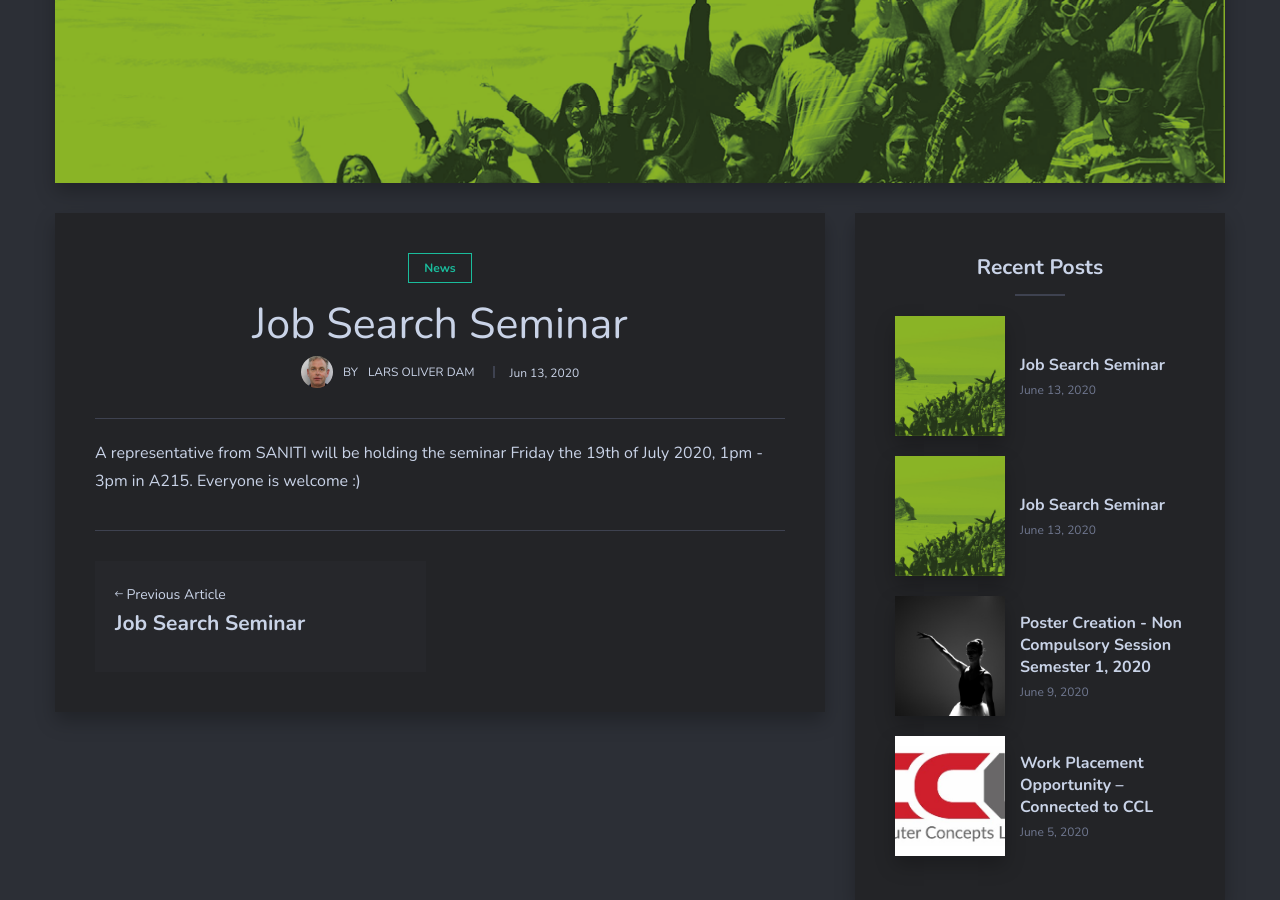
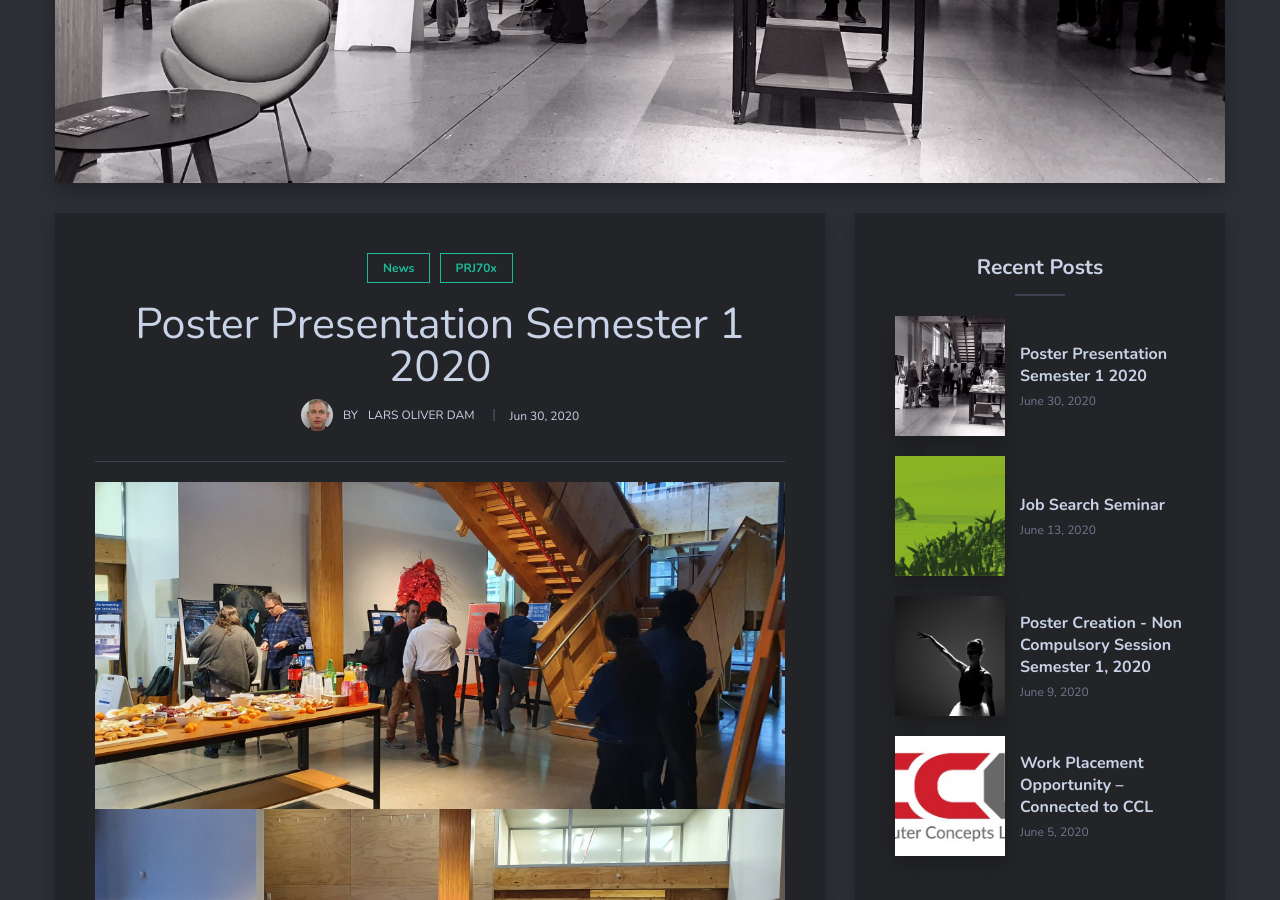
Before and after one commit to larsoliverdam/nmit, a Jekyll site: the page built from _posts/2020-06-29-poster_present.markdown, in a window 1280 px wide and 900 px high, scrolled down 512 px. Built offline with Jekyll 4.4.1, drawn with Linux system fonts in a browser that asks for light colours; nearby versions of some CDN libraries; comment, search, counter and statistics services are not loaded.

Commit message:
poster presentation posting

```diff
--- a/_posts/2020-06-29-poster_present.markdown
+++ b/_posts/2020-06-29-poster_present.markdown
@@ -1,10 +1,16 @@
 ---
 layout: post
-title:  Job Search Seminar
-date:   2020-06-12 16:50:00 -1200
-image:  saniti.png
-tags:   News
+title:  Poster Presentation Semester 1 2020
+date:   2020-06-29 19:40:00 -1200
+image:  b&w.jpg
+tags:   News PRJ70x
 ---
 
-A representative from SANITI will be holding the seminar Friday the 19th of July 2020, 1pm - 3pm in A215.
-Everyone is welcome :)
+![](/docs/img/pictures_s1_20/1.jpg)
+![](/docs/img/pictures_s1_20/2.jpg)
+![](/docs/img/pictures_s1_20/3.jpg)
+![](/docs/img/pictures_s1_20/4.jpg)
+![](/docs/img/pictures_s1_20/5.jpg)
+![](/docs/img/pictures_s1_20/6.jpg)
+![](/docs/img/pictures_s1_20/7.jpg)
+![](/docs/img/pictures_s1_20/8.jpg)
```
